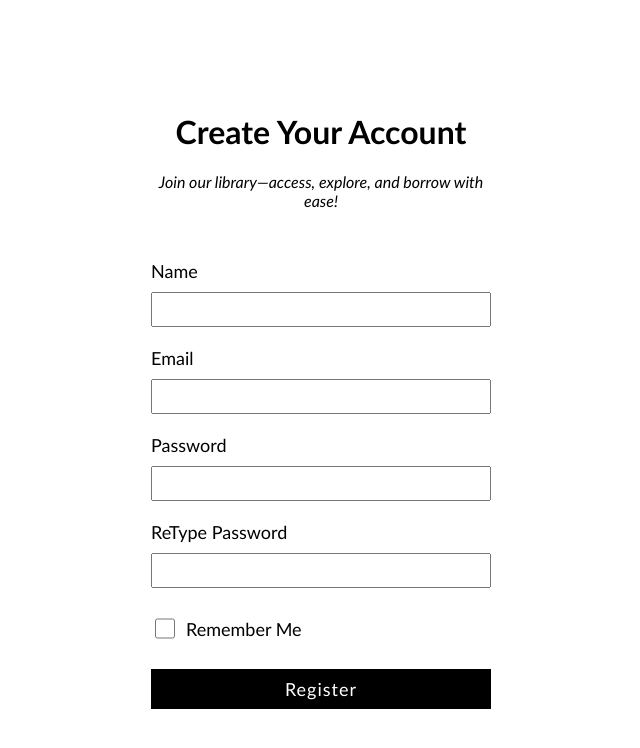
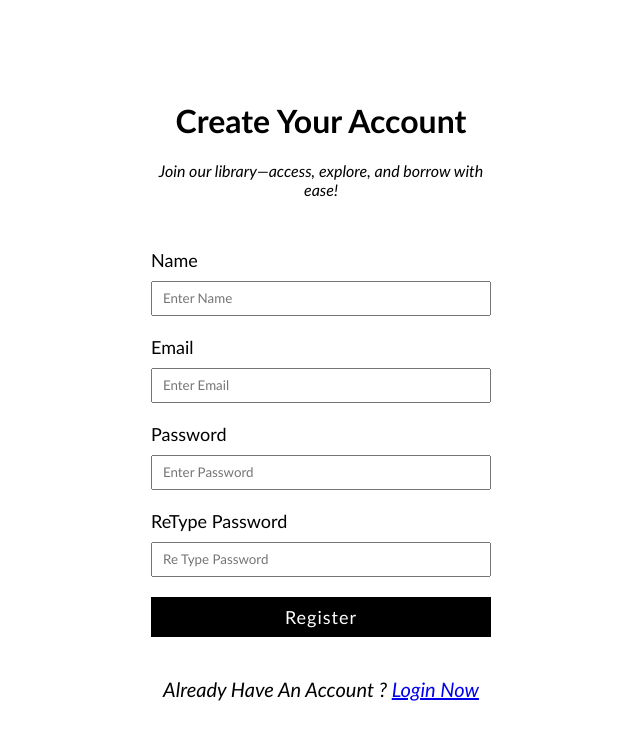
Before and after one commit to hxz456/online-library-management-sys, a Flask app: page / in a window 1280 px wide. Shown: the top 748 px of the page, without its empty margins (319-959 px from the left). Run offline with Flask 3, Linux system fonts and the light colour scheme.

Commit message:
Login Page Added And Routing Added

```diff
--- a/app.py
+++ b/app.py
@@ -9,5 +9,9 @@ def home():
 def register():
     return render_template("register.html")
 
+@app.route("/login")
+def login():
+    return render_template("login.html")
+
 if __name__ == "__main__":
     app.run(debug=True)
--- a/static/register.css
+++ b/static/form.css
@@ -63,3 +63,8 @@ body{
     color:black;
     transition: 1s ease-in-out;
 }
+.redirect_login{
+    font-size:20px;
+    margin-top:40px;
+    text-align: center;
+}
--- a/templates/register.html
+++ b/templates/register.html
@@ -4,7 +4,7 @@
     <meta charset="UTF-8">
     <meta name="viewport" content="width=device-width, initial-scale=1.0">
     <title>OLMS : Register</title>
-    <link rel="stylesheet" href="{{url_for('static',filename='register.css')}}">
+    <link rel="stylesheet" href="{{url_for('static',filename='form.css')}}">
 </head>
 <body>
 
@@ -17,31 +17,27 @@
             <div class="form-inputs">
                 <div class="form-field">
                     <label for="name">Name</label>
-                    <input type="text" name="name" id="name">
+                    <input type="text" name="name" id="name" placeholder="Enter Name">
                 </div>
                 <div class="form-field">
                     <label for="email">Email</label>
-                    <input type="email" name="email" id="email">
+                    <input type="email" name="email" id="email" placeholder="Enter Email">
                 </div>
 
                 <div class="form-field">
                     <label for="password">Password</label>
-                    <input type="password" name="password" id="password">
+                    <input type="password" name="password" id="password" placeholder="Enter Password">
                 </div>
                 <div class="form-field">
                     <label for="re-password">ReType Password</label>
-                    <input type="password" name="re-password" id="re-password">
-                </div>
-
-                <div class="form-field rememberme-checkbox">
-
-                    <input type="checkbox" name="remember-me" id="remember-me" value="remember me">
-                    <label for="remember-me">Remember Me</label>
+                    <input type="password" name="re-password" id="re-password" placeholder="Re Type Password">
                 </div>
 
                 <div class="form-field submit">
                     <input type="submit" value="Register">
                 </div>
+
+                <p class="redirect_login"> <i> Already Have An Account ? <a href="{{url_for('login')}}">Login Now</a> </i> </p>
             </div>
         </div>
     </div>
```
Also changed, not shown: templates/login.html (added, +46 -0 lines).
